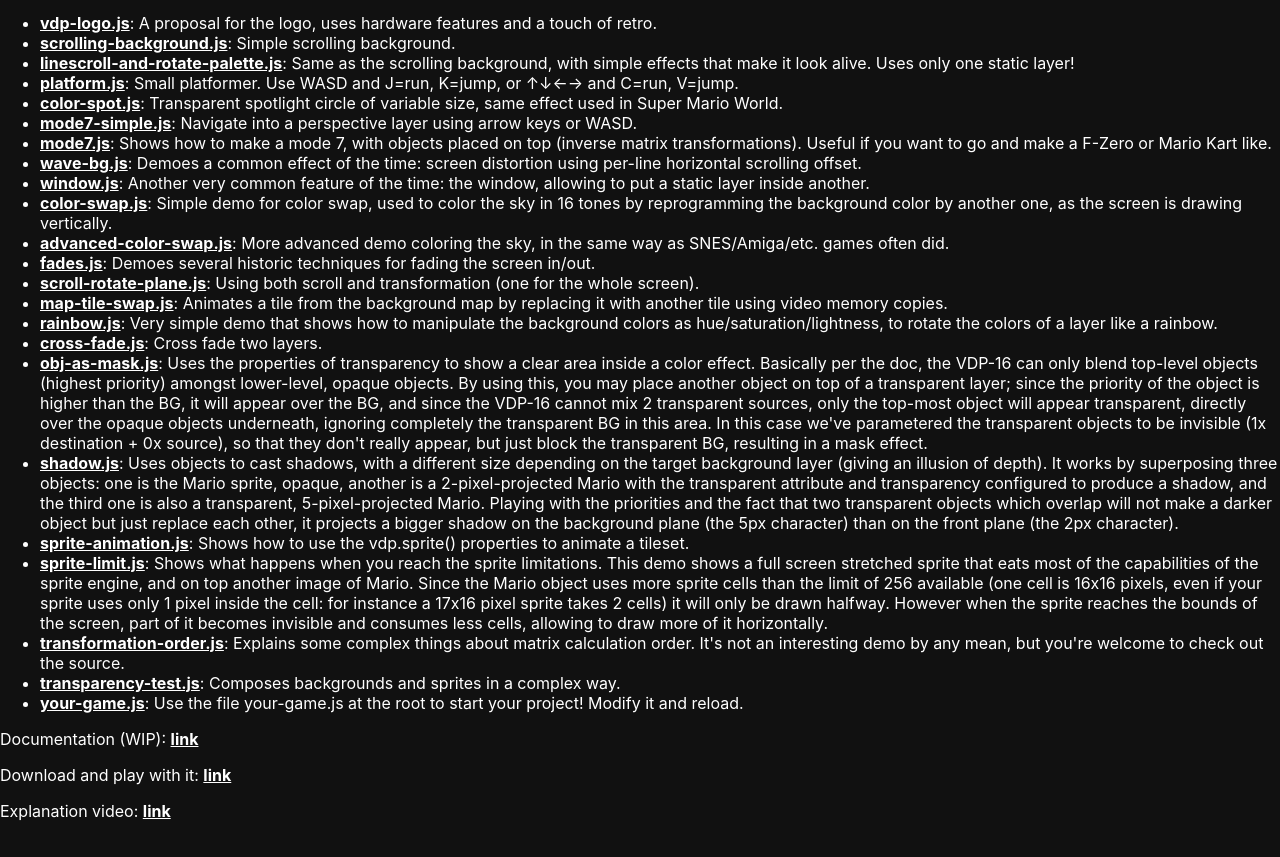
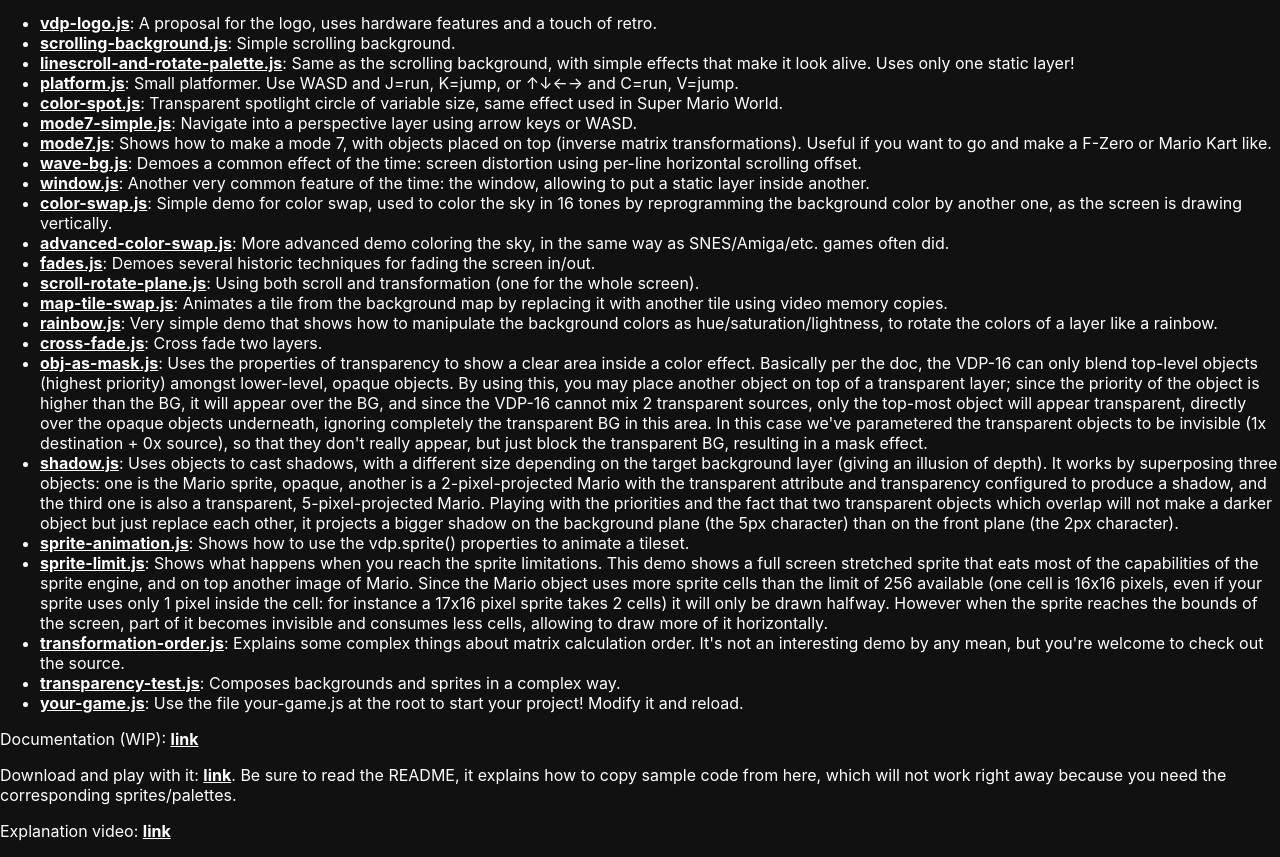
Before and after one commit to Brunni132/vdp16-samples, a website: page index.html in a window 1280 px wide. Shown: the part 105-962 px from the top of the page. Drawn offline with Linux system fonts and the light colour scheme.

Commit message:
Updated doc as part of the refactoring of this whole project

```diff
--- a/index.html
+++ b/index.html
@@ -101,7 +101,7 @@
         <ul id="fileList">
         </ul>
         <p>Documentation (WIP): <a href="https://github.com/Brunni132/vdp16-samples/tree/gh-pages">link</a>
-        <p>Download and play with it: <a href="https://github.com/Brunni132/vdp16-sample-game">link</a>
+        <p>Download and play with it: <a href="https://github.com/Brunni132/vdp16-sample-game">link</a>. Be sure to read the README, it explains how to copy sample code from here, which will not work right away because you need the corresponding sprites/palettes.
         <p>Explanation video: <a href="https://www.youtube.com/watch?v=RVC4UjutBoU">link</a>
     </div>
 
```
